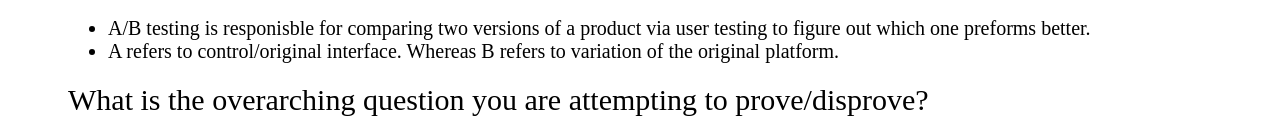
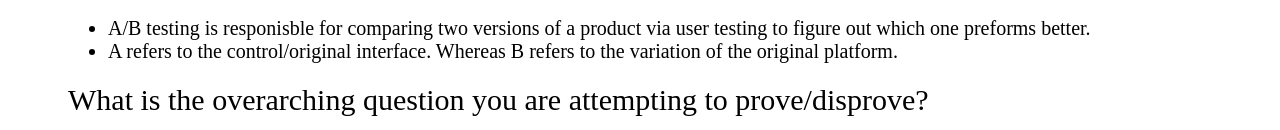
Before and after one commit to gcantera5/A-B-Testing-Assignment, a plain HTML site: page description.html in a window 1280 px wide. Shown: the part 490-620 px from the top of the page. Drawn offline with Linux system fonts and the light colour scheme.

Commit message:
final changes: ready for submission

```diff
--- a/description.html
+++ b/description.html
@@ -35,7 +35,7 @@
                 <div class="text">
                     <ul>
                         <li> A/B testing is responisble for comparing two versions of a product via user testing to figure out which one preforms better.</li>
-                        <li> A refers to control/original interface. Whereas B refers to variation of the original platform. </li>
+                        <li> A refers to the control/original interface. Whereas B refers to the variation of the original platform. </li>
                     </ul>
                 </div>
 
```
